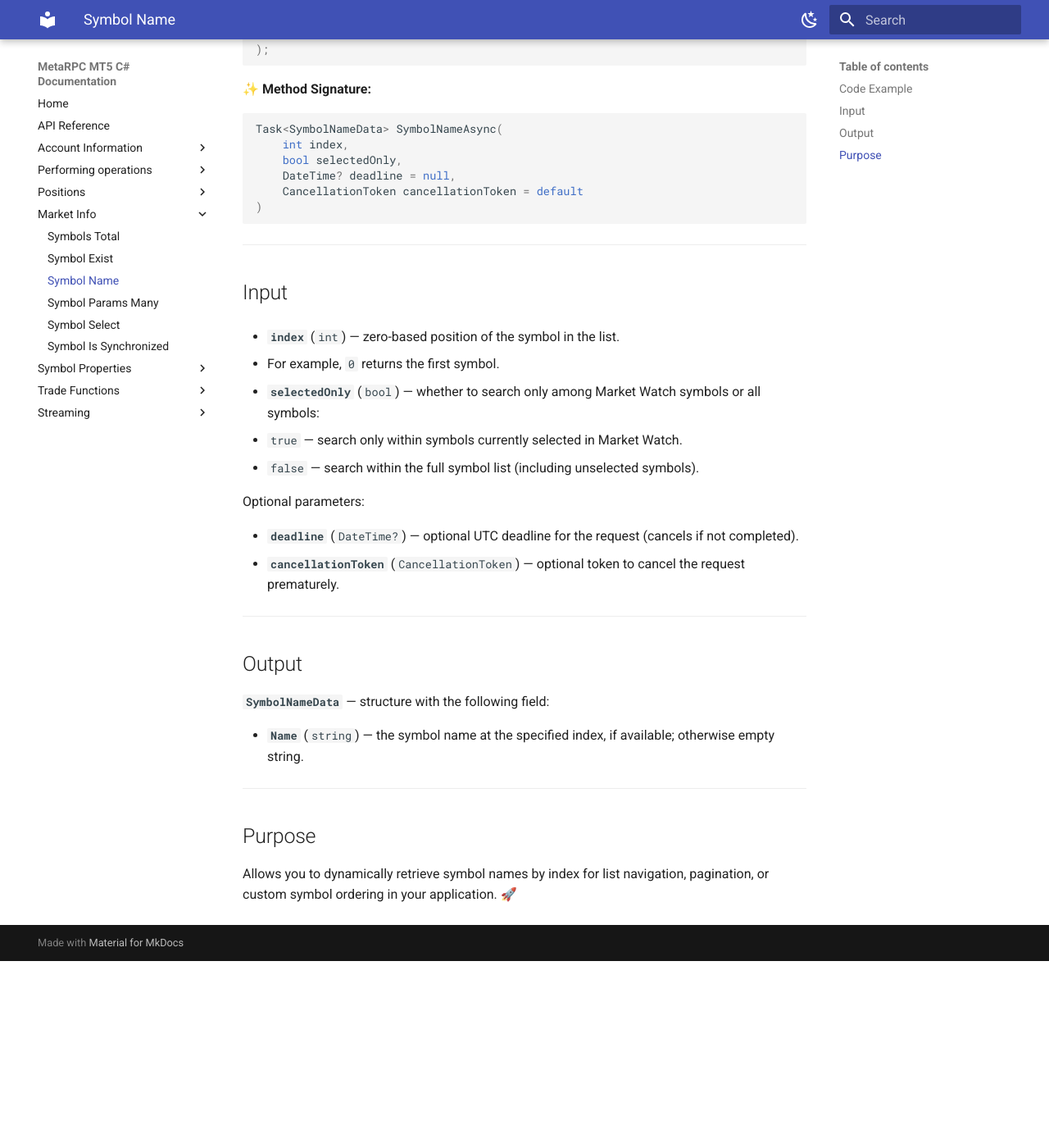
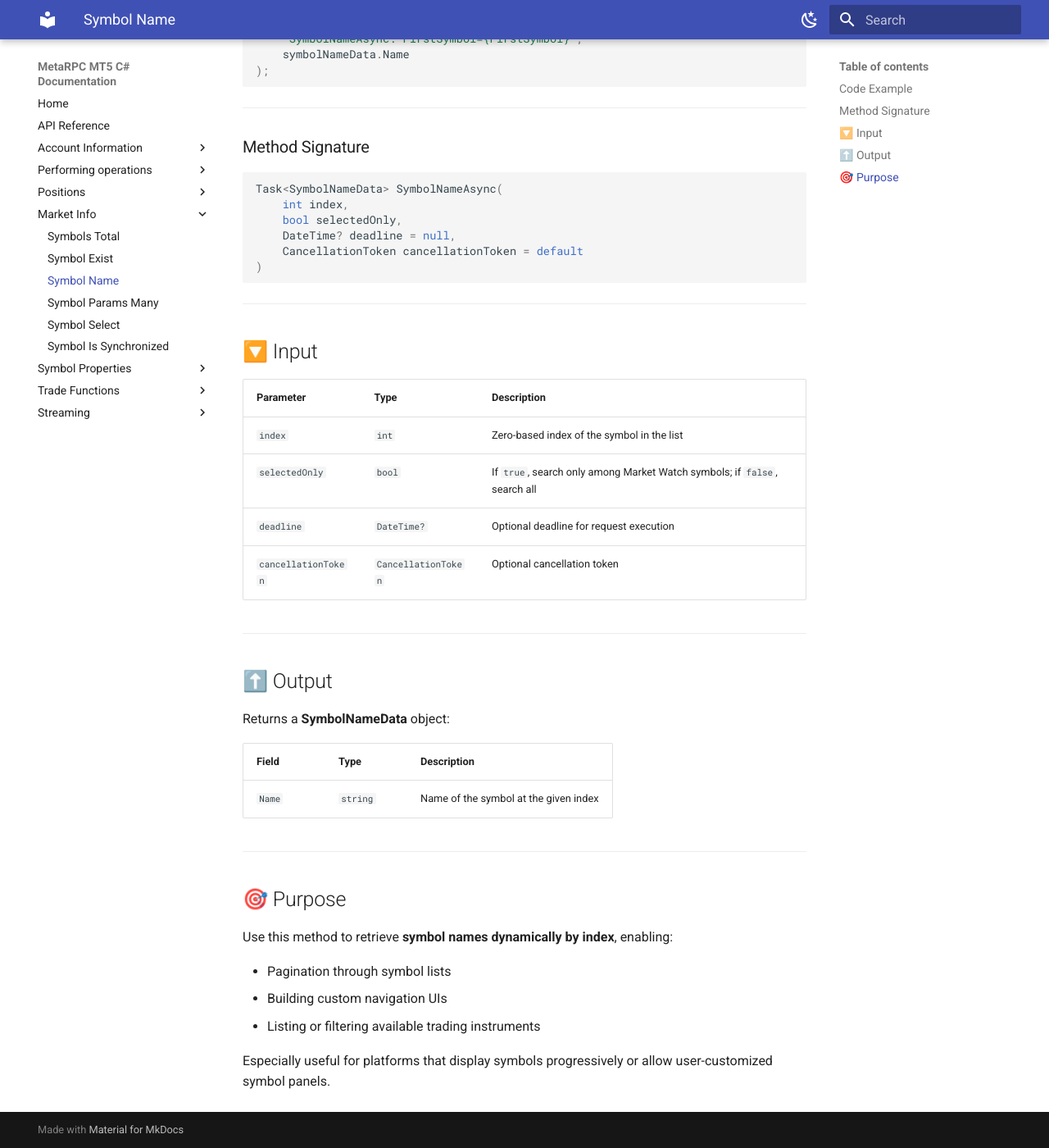
Before and after one commit to MetaRPC/CSharpMT5, an MkDocs documentation site: the page built from docs/MarketInfo/SymbolName.md, in a window 1280 px wide and 1400 px high, scrolled down 402 px. Shown: the whole window at 82% size. Built offline with MkDocs 1.6.1 and Material for MkDocs 9.7.7, drawn with Linux system fonts in a browser that asks for light colours; before the commit the page ends 1574 px from its top, so only the background shows below that.

Commit message:
Update SymbolName.md

````diff
--- a/docs/MarketInfo/SymbolName.md
+++ b/docs/MarketInfo/SymbolName.md
@@ -2,6 +2,8 @@
 
 > **Request:** symbol name at a given index from MT5
 > Fetch the name of a symbol by its index in the Market Watch or the full symbol list.
+
+---
 
 ### Code Example
 
@@ -16,7 +18,9 @@ _logger.LogInformation(
 );
 ```
 
-✨ **Method Signature:**
+---
+
+### Method Signature
 
 ```csharp
 Task<SymbolNameData> SymbolNameAsync(
@@ -29,31 +33,33 @@ Task<SymbolNameData> SymbolNameAsync(
 
 ---
 
-## Input
+## 🔽 Input
 
-* **`index`** (`int`) — zero-based position of the symbol in the list.
-
-  * For example, `0` returns the first symbol.
-* **`selectedOnly`** (`bool`) — whether to search only among Market Watch symbols or all symbols:
-
-  * `true`  — search only within symbols currently selected in Market Watch.
-  * `false` — search within the full symbol list (including unselected symbols).
-
-Optional parameters:
-
-* **`deadline`** (`DateTime?`) — optional UTC deadline for the request (cancels if not completed).
-* **`cancellationToken`** (`CancellationToken`) — optional token to cancel the request prematurely.
+| Parameter           | Type                | Description                                                               |
+| ------------------- | ------------------- | ------------------------------------------------------------------------- |
+| `index`             | `int`               | Zero-based index of the symbol in the list                                |
+| `selectedOnly`      | `bool`              | If `true`, search only among Market Watch symbols; if `false`, search all |
+| `deadline`          | `DateTime?`         | Optional deadline for request execution                                   |
+| `cancellationToken` | `CancellationToken` | Optional cancellation token                                               |
 
 ---
 
-## Output
+## ⬆️ Output
 
-**`SymbolNameData`** — structure with the following field:
+Returns a **SymbolNameData** object:
 
-* **`Name`** (`string`) — the symbol name at the specified index, if available; otherwise empty string.
+| Field  | Type     | Description                           |
+| ------ | -------- | ------------------------------------- |
+| `Name` | `string` | Name of the symbol at the given index |
 
 ---
 
-## Purpose
+## 🎯 Purpose
 
-Allows you to dynamically retrieve symbol names by index for list navigation, pagination, or custom symbol ordering in your application. 🚀
+Use this method to retrieve **symbol names dynamically by index**, enabling:
+
+* Pagination through symbol lists
+* Building custom navigation UIs
+* Listing or filtering available trading instruments
+
+Especially useful for platforms that display symbols progressively or allow user-customized symbol panels.
````
